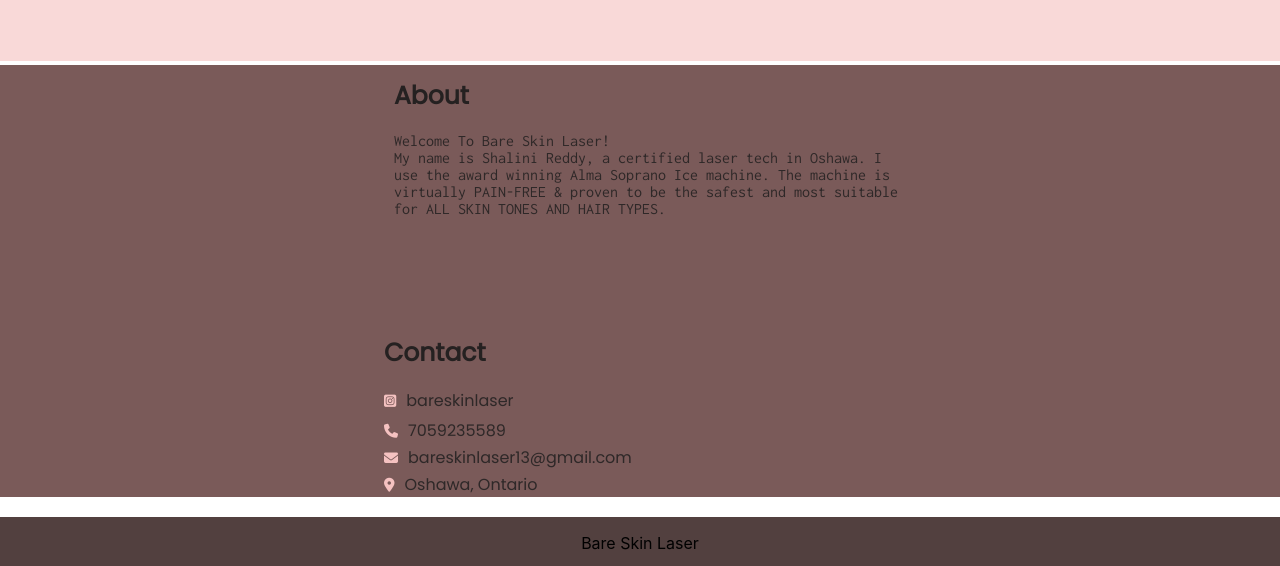
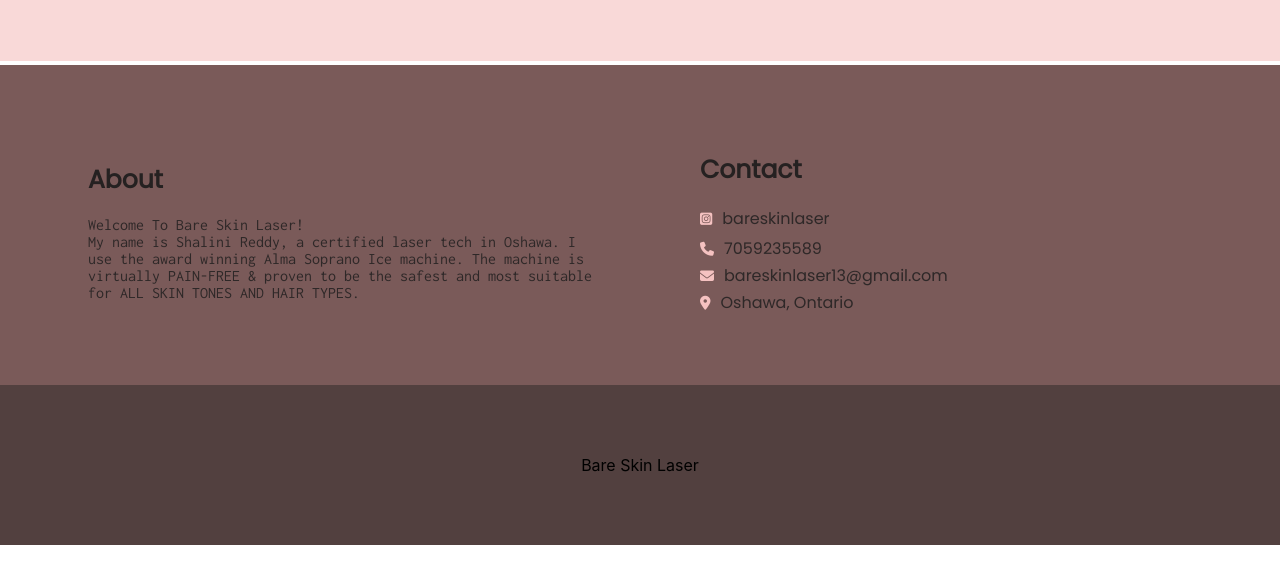
Before and after one commit to ShivaPrasad03/bare_skin_project, a React (Create React App) app: page / in a window 1280 px wide. Shown: the part 2294-2860 px from the top of the page. After the commit the page ends 2839 px from the top, so only its background shows below. Built offline with nearby package versions, Linux system fonts and the light colour scheme; a web font is replaced by a local one.

Commit message:
Update App.css

```diff
--- a/src/App.css
+++ b/src/App.css
@@ -300,13 +300,9 @@
     border-width: 0;
     border-top-width: 4px;
     border-color: white;
-    display: flex;
-    flex-direction: column;
-    gap: 1px;
 
 }
 .contact-first-card{
-    height: 70%;
     display: flex;
     justify-content: center;
     align-items: center;
@@ -331,12 +327,11 @@
 }
 
 .contact-second-card{
-    height: 25%;
+    height: 20vh;
     background-color: #52403f;
     display: flex;
     justify-content: center;
     align-items: center;
-  margin-top: 20px;
 
 }
 @media screen and (min-width:1200px) {
```
